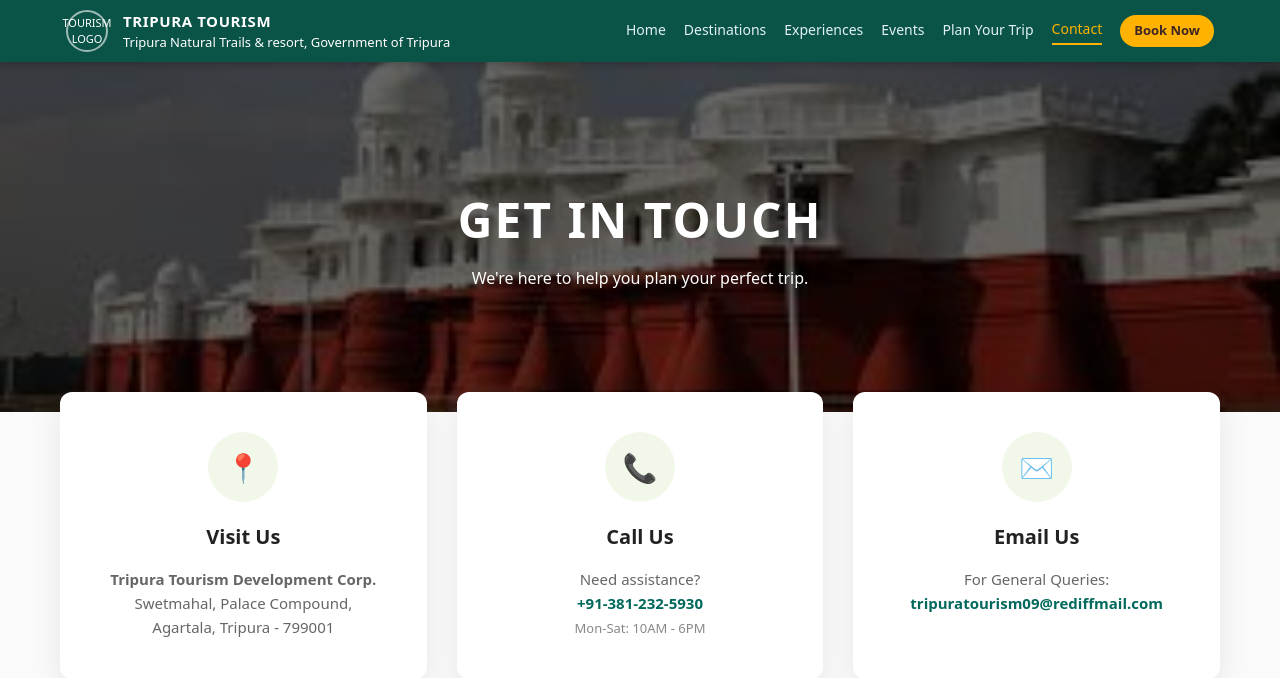
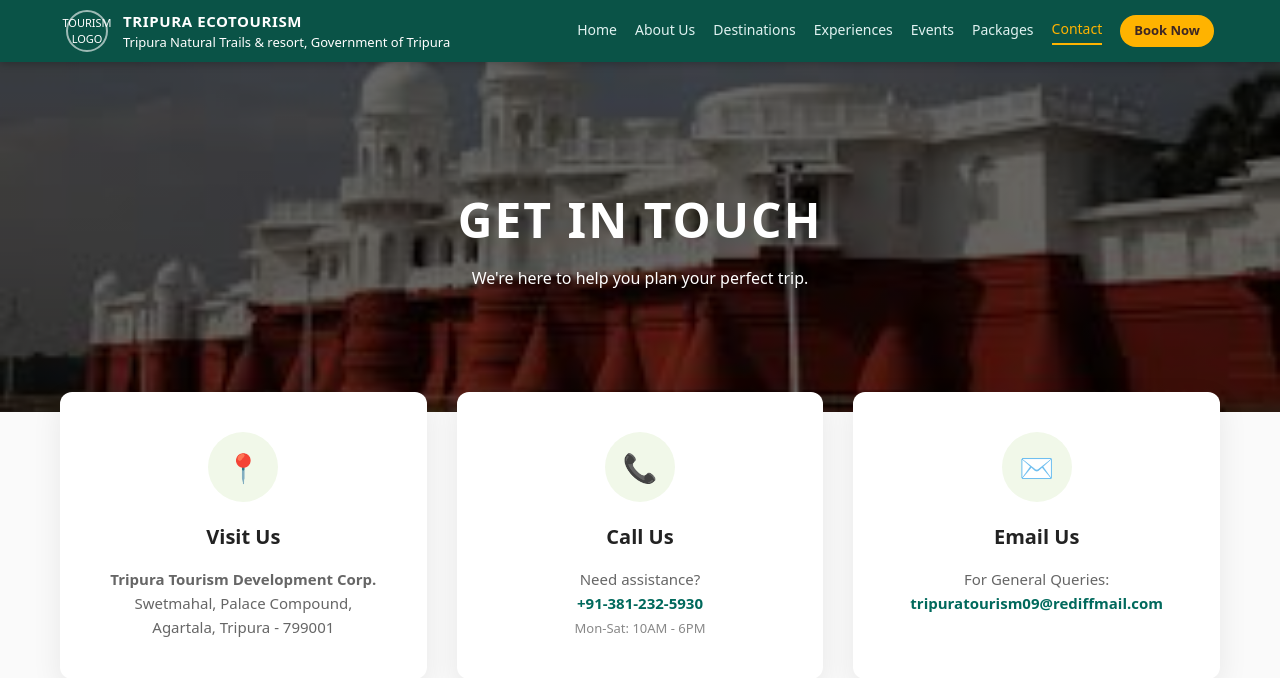
Before and after one commit to githubfolks/tripura-tourism, a Python web app: template templates/web-app/views/contact.html in a window 1280 px wide. Shown: the top 678 px of the page. Run offline with Jinja, Linux system fonts and the light colour scheme; the template is opened without the code that fills it, so the values that code supplies are empty.

Commit message:
texts fixes

```diff
--- a/docs/TNTR homepage.html
+++ b/docs/TNTR homepage.html
@@ -588,7 +588,7 @@
         TOURISM<br>LOGO
       </div>
       <div class="logo-text">
-        <strong>TRIPURA TOURISM</strong>
+        <strong>TRIPURA ECOTOURISM</strong>
         <span>Tripura Natural Trails & resort, Government of Tripura</span>
       </div>
     </div>
@@ -602,7 +602,7 @@
       <a href="#destinations">Destinations</a>
       <a href="#experiences">Experiences</a>
       <a href="#events">Events</a>
-      <a href="#planner">Plan Your Trip</a>
+      <a href="#planner">Packages</a>
       <a href="#contact">Contact</a>
       <a href="#booking" class="nav-cta">Book Now</a>
     </nav>
--- a/templates/web-app/views/booking.html
+++ b/templates/web-app/views/booking.html
@@ -230,7 +230,7 @@
                     style="text-decoration: none; color: inherit; display: flex; align-items: center; gap: 15px;">
                     <div class="logo-icon">TOURISM<br>LOGO</div>
                     <div class="logo-text">
-                        <strong>TRIPURA TOURISM</strong>
+                        <strong>TRIPURA ECOTOURISM</strong>
                         <span>Official Booking Portal</span>
                     </div>
                 </a>
--- a/templates/web-app/views/contact.html
+++ b/templates/web-app/views/contact.html
@@ -171,7 +171,7 @@
                     style="text-decoration: none; color: inherit; display: flex; align-items: center; gap: 15px;">
                     <div class="logo-icon">TOURISM<br>LOGO</div>
                     <div class="logo-text">
-                        <strong>TRIPURA TOURISM</strong>
+                        <strong>TRIPURA ECOTOURISM</strong>
                         <span>Tripura Natural Trails & resort, Government of Tripura</span>
                     </div>
                 </a>
@@ -183,10 +183,11 @@
 
             <nav id="mainNav">
                 <a href="/">Home</a>
+                <a href="/about-us">About Us</a>
                 <a href="/destinations">Destinations</a>
                 <a href="/experiences">Experiences</a>
                 <a href="/events">Events</a>
-                <a href="/planner">Plan Your Trip</a>
+                <a href="/planner">Packages</a>
                 <a href="/contact" style="color: var(--accent); border-bottom: 2px solid var(--accent);">Contact</a>
                 <a href="/booking" class="nav-cta">Book Now</a>
             </nav>
--- a/templates/web-app/views/destinations.html
+++ b/templates/web-app/views/destinations.html
@@ -194,7 +194,7 @@
                     TOURISM<br>LOGO
                 </div>
                 <div class="logo-text">
-                    <strong>TRIPURA TOURISM</strong>
+                    <strong>TRIPURA ECOTOURISM</strong>
                     <span>Tripura Natural Trails & resort, Government of Tripura</span>
                 </div>
             </div>
@@ -205,10 +205,11 @@
 
             <nav id="mainNav">
                 <a href="/">Home</a>
+                <a href="/about-us">About Us</a>
                 <a href="/destinations" style="color:#fff; border-bottom: 2px solid var(--accent);">Destinations</a>
                 <a href="/experiences">Experiences</a>
                 <a href="/events">Events</a>
-                <a href="/planner">Plan Your Trip</a>
+                <a href="/planner">Packages</a>
                 <a href="/contact">Contact</a>
                 <a href="/booking" class="nav-cta">Book Now</a>
             </nav>
--- a/templates/web-app/views/event-details.html
+++ b/templates/web-app/views/event-details.html
@@ -213,7 +213,7 @@
                     style="text-decoration: none; color: inherit; display: flex; align-items: center; gap: 15px;">
                     <div class="logo-icon">TOURISM<br>LOGO</div>
                     <div class="logo-text">
-                        <strong>TRIPURA TOURISM</strong>
+                        <strong>TRIPURA ECOTOURISM</strong>
                         <span>Tripura Natural Trails & resort, Government of Tripura</span>
                     </div>
                 </a>
@@ -228,7 +228,7 @@
                 <a href="/destinations">Destinations</a>
                 <a href="/experiences">Experiences</a>
                 <a href="/events" style="border-bottom: 2px solid var(--accent);">Events</a>
-                <a href="/planner">Plan Your Trip</a>
+                <a href="/planner">Packages</a>
                 <a href="/contact">Contact</a>
                 <a href="/booking" class="nav-cta">Book Now</a>
             </nav>
--- a/templates/web-app/views/events.html
+++ b/templates/web-app/views/events.html
@@ -128,7 +128,7 @@
                     TOURISM<br>LOGO
                 </div>
                 <div class="logo-text">
-                    <strong>TRIPURA TOURISM</strong>
+                    <strong>TRIPURA ECOTOURISM</strong>
                     <span>Tripura Natural Trails & resort, Government of Tripura</span>
                 </div>
             </div>
@@ -142,7 +142,7 @@
                 <a href="/destinations">Destinations</a>
                 <a href="/experiences">Experiences</a>
                 <a href="/events" style="color:#fff; border-bottom: 2px solid var(--accent);">Events</a>
-                <a href="/planner">Plan Your Trip</a>
+                <a href="/planner">Packages</a>
                 <a href="/contact">Contact</a>
                 <a href="/booking" class="nav-cta">Book Now</a>
             </nav>
--- a/templates/web-app/views/experiences.html
+++ b/templates/web-app/views/experiences.html
@@ -189,7 +189,7 @@
                     TOURISM<br>LOGO
                 </div>
                 <div class="logo-text">
-                    <strong>TRIPURA TOURISM</strong>
+                    <strong>TRIPURA ECOTOURISM</strong>
                     <span>Tripura Natural Trails & resort, Government of Tripura</span>
                 </div>
             </div>
@@ -200,10 +200,11 @@
 
             <nav id="mainNav">
                 <a href="/">Home</a>
+                <a href="/about-us">About Us</a>
                 <a href="/destinations">Destinations</a>
                 <a href="/experiences" style="color:#fff; border-bottom: 2px solid var(--accent);">Experiences</a>
                 <a href="/events">Events</a>
-                <a href="/planner">Plan Your Trip</a>
+                <a href="/planner">Packages</a>
                 <a href="/contact">Contact</a>
                 <a href="/booking" class="nav-cta">Book Now</a>
             </nav>
--- a/templates/web-app/views/planner.html
+++ b/templates/web-app/views/planner.html
@@ -3,7 +3,7 @@
 
 <head>
     <meta charset="UTF-8" />
-    <title>Tripura Tour Packages - Plan Your Trip</title>
+    <title>Tripura Tour Packages - Packages</title>
     <meta name="viewport" content="width=device-width, initial-scale=1" />
     <link rel="stylesheet" href="/css/style.css">
     <style>
@@ -286,7 +286,7 @@
                     style="text-decoration: none; color: inherit; display: flex; align-items: center; gap: 15px;">
                     <div class="logo-icon">TOURISM<br>LOGO</div>
                     <div class="logo-text">
-                        <strong>TRIPURA TOURISM</strong>
+                        <strong>TRIPURA ECOTOURISM</strong>
                         <span>Tripura Natural Trails & resort, Government of Tripura</span>
                     </div>
                 </a>
@@ -298,6 +298,7 @@
 
             <nav id="mainNav">
                 <a href="/">Home</a>
+                <a href="/about-us">About Us</a>
                 <a href="/destinations">Destinations</a>
                 <a href="/experiences">Experiences</a>
                 <a href="/events">Events</a>
--- a/templates/web/homepage.html
+++ b/templates/web/homepage.html
@@ -17,7 +17,7 @@
           TOURISM<br>LOGO
         </div>
         <div class="logo-text">
-          <strong>TRIPURA TOURISM</strong>
+          <strong>TRIPURA ECOTOURISM</strong>
           <span>Tripura Natural Trails & resort, Government of Tripura</span>
         </div>
       </div>
@@ -28,10 +28,11 @@
 
       <nav id="mainNav">
         <a href="/home">Home</a>
+        <a href="/about-us">About Us</a>
         <a href="/destinations">Destinations</a>
         <a href="/experiences">Experiences</a>
         <a href="/events">Events</a>
-        <a href="/planner">Plan Your Trip</a>
+        <a href="/planner">Packages</a>
         <a href="/contact">Contact</a>
         <a href="/booking" class="nav-cta">Book Now</a>
       </nav>
```
Also changed, not shown: templates/web-app/views/homepage.html (+4 -3 lines).
